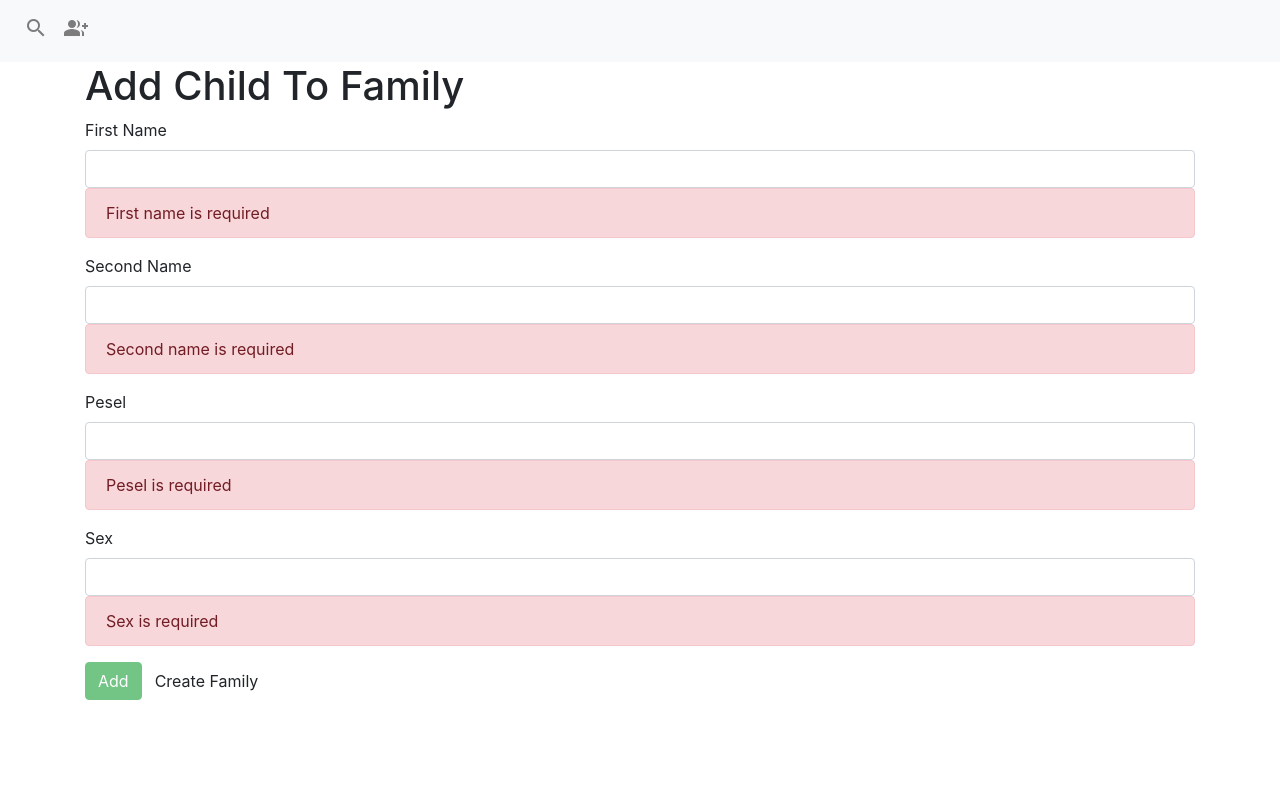
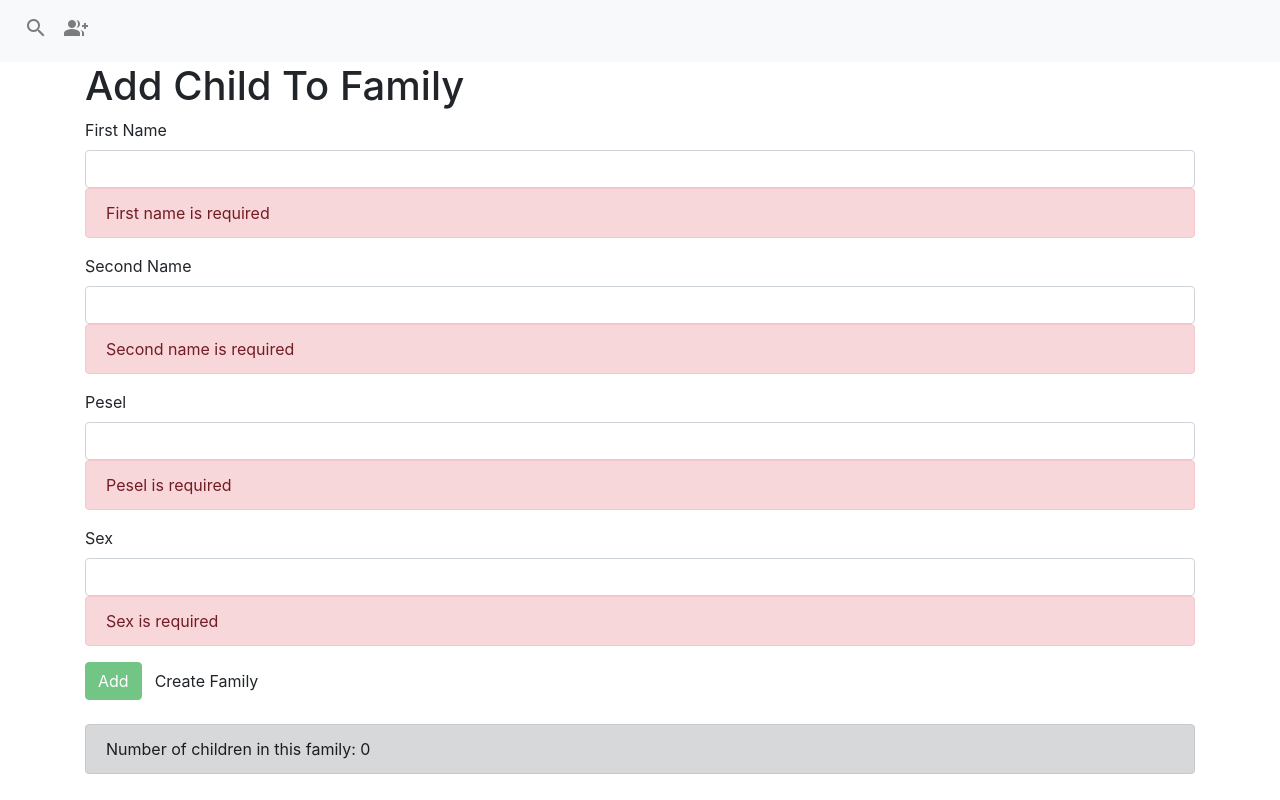
Before and after one commit to michalprzystupa/family-manager, an Angular app in the folder angular-service/: page /add-child in a window 1280 px wide. Built offline with nearby package versions, Linux system fonts and the light colour scheme.

Commit message:
Add childer in family counter

```diff
--- a/angular-service/src/app/add-child/add-child.component.html
+++ b/angular-service/src/app/add-child/add-child.component.html
@@ -41,4 +41,10 @@
     <button type="submit" class="btn btn-success" [disabled]="!childForm.form.valid">Add</button>
     <button type="button" class="btn btn-default" (click)="createFamily();">Create Family</button>
   </form>
+
+  <br/>
+  <div class="alert alert-dark" role="alert">
+    Number of children in this family: {{numberOfChildren}}
+  </div>
+
 </div>
--- a/angular-service/src/app/add-child/add-child.component.ts
+++ b/angular-service/src/app/add-child/add-child.component.ts
@@ -12,12 +12,15 @@ import { Child } from '../Child';
 export class AddChildComponent implements OnInit {
 	child: Child;
 
+	numberOfChildren: number;
+
   constructor(
 		private familyCreator: FamilyCreatorService,
 		private router: Router
 	) { }
 
   ngOnInit() {
+  	this.numberOfChildren = 0;
 		this.clearChild();
 		this.familyCreator.cleanChildren();
   }
@@ -29,6 +32,7 @@ export class AddChildComponent implements OnInit {
 	addChild() {
 		this.familyCreator.addChild(this.child);
 		this.clearChild();
+		this.numberOfChildren += 1;
 	}
 
 	createFamily() {
```
